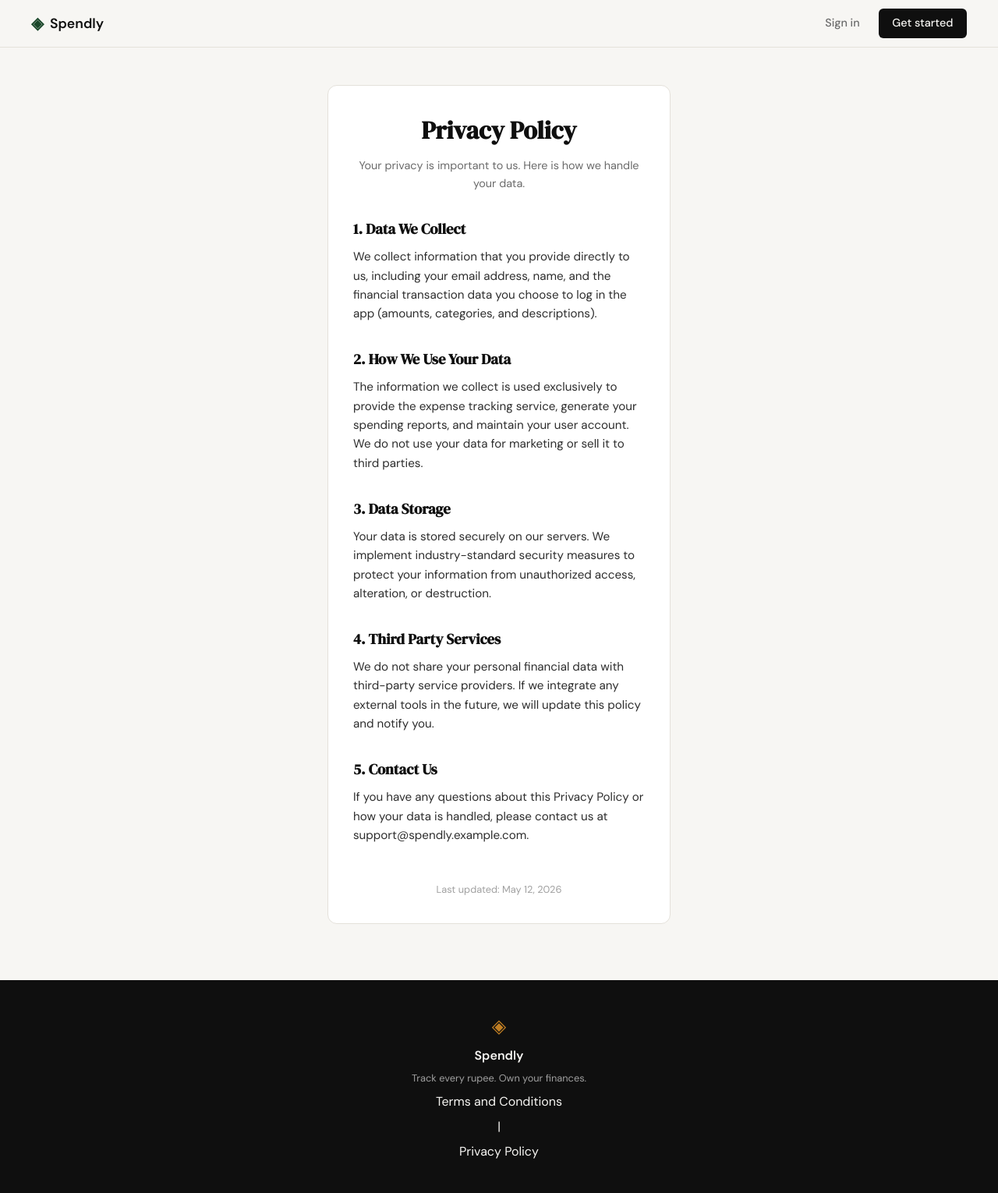
After one commit to Ankur-Yadav09/spendly, a Flask app: page /privacy in a window 1280 px wide. The commit adds this page. Shown: the whole page at 78% size. Run offline with Flask 3, Linux system fonts and the light colour scheme.

Commit message:
landing: add privacy policy page and route

```diff
--- a/app.py
+++ b/app.py
@@ -25,6 +25,11 @@ def login():
 @app.route("/terms")
 def terms():
     return render_template("terms.html")
+
+
+@app.route("/privacy")
+def privacy():
+    return render_template("privacy.html")
 
 
 # ------------------------------------------------------------------ #
--- a/templates/base.html
+++ b/templates/base.html
@@ -34,7 +34,7 @@
             <span class="brand-icon">◈</span>
             <span class="footer-name">Spendly</span>
             <p class="footer-copy">Track every rupee. Own your finances.</p>
-            <a href="/terms">Terms and Conditions</a> | <a href="#">Privacy Policy</a>
+            <a href="/terms">Terms and Conditions</a> | <a href="/privacy">Privacy Policy</a>
         </div>
     </footer>
 
--- /dev/null
+++ b/templates/privacy.html
@@ -0,0 +1,45 @@
+{% extends "base.html" %}
+
+{% block title %}Privacy Policy — Spendly{% endblock %}
+
+{% block content %}
+<section class="auth-section">
+    <div class="auth-container">
+        <div class="auth-card">
+            <div class="auth-header">
+                <h1 class="auth-title">Privacy Policy</h1>
+                <p class="auth-subtitle">Your privacy is important to us. Here is how we handle your data.</p>
+            </div>
+
+            <div style="line-height: 1.6; color: var(--ink-soft);">
+                <section style="margin-bottom: 2rem;">
+                    <h3 style="font-family: var(--font-display); color: var(--ink); margin-bottom: 0.5rem;">1. Data We Collect</h3>
+                    <p style="font-size: 0.95rem;">We collect information that you provide directly to us, including your email address, name, and the financial transaction data you choose to log in the app (amounts, categories, and descriptions).</p>
+                </section>
+
+                <section style="margin-bottom: 2rem;">
+                    <h3 style="font-family: var(--font-display); color: var(--ink); margin-bottom: 0.5rem;">2. How We Use Your Data</h3>
+                    <p style="font-size: 0.95rem;">The information we collect is used exclusively to provide the expense tracking service, generate your spending reports, and maintain your user account. We do not use your data for marketing or sell it to third parties.</p>
+                </section>
+
+                <section style="margin-bottom: 2rem;">
+                    <h3 style="font-family: var(--font-display); color: var(--ink); margin-bottom: 0.5rem;">3. Data Storage</h3>
+                    <p style="font-size: 0.95rem;">Your data is stored securely on our servers. We implement industry-standard security measures to protect your information from unauthorized access, alteration, or destruction.</p>
+                </section>
+
+                <section style="margin-bottom: 2rem;">
+                    <h3 style="font-family: var(--font-display); color: var(--ink); margin-bottom: 0.5rem;">4. Third Party Services</h3>
+                    <p style="font-size: 0.95rem;">We do not share your personal financial data with third-party service providers. If we integrate any external tools in the future, we will update this policy and notify you.</p>
+                </section>
+
+                <section style="margin-bottom: 2rem;">
+                    <h3 style="font-family: var(--font-display); color: var(--ink); margin-bottom: 0.5rem;">5. Contact Us</h3>
+                    <p style="font-size: 0.95rem;">If you have any questions about this Privacy Policy or how your data is handled, please contact us at support@spendly.example.com.</p>
+                </section>
+
+                <p style="margin-top: 3rem; font-size: 0.8rem; color: var(--ink-faint); text-align: center;">Last updated: May 12, 2026</p>
+            </div>
+        </div>
+    </div>
+</section>
+{% endblock %}
```
